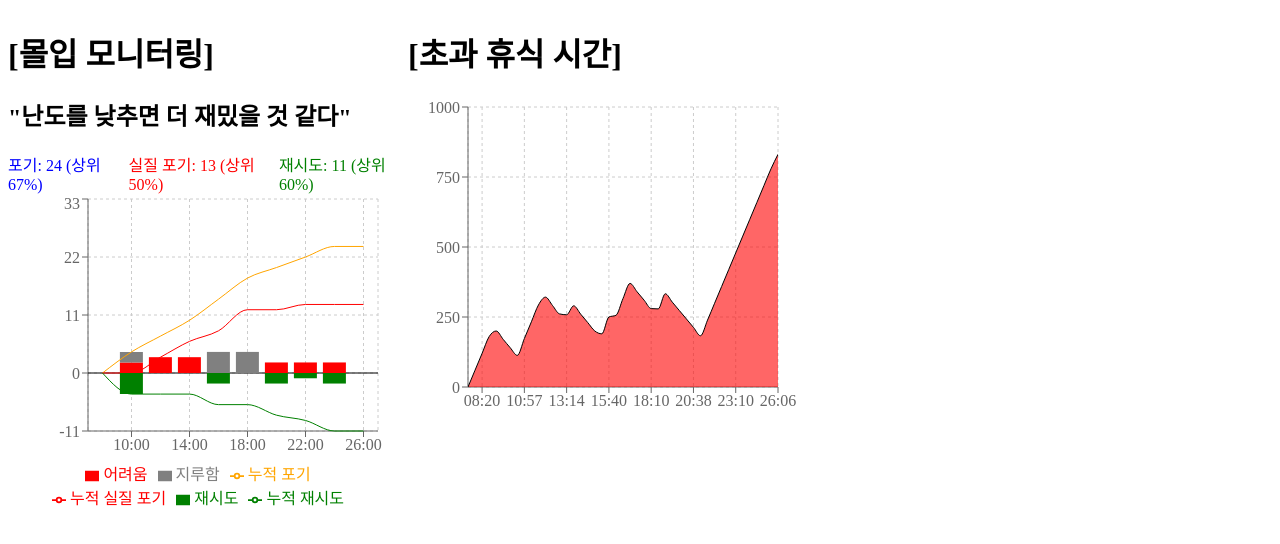
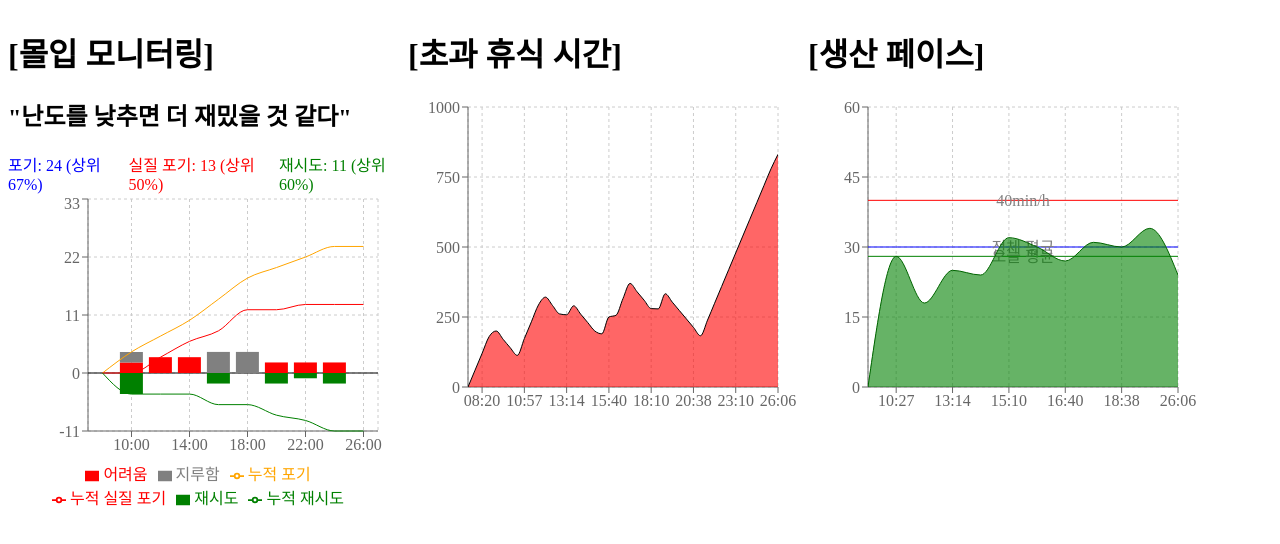
Before and after one commit to seongbin9786/my-time, a React (Vite) app: page / in a window 1280 px wide. Shown: the top 544 px of the page. Built offline with nearby package versions, Linux system fonts and the light colour scheme.

Commit message:
feat: 생산 페이스 차트, 더미 데이터

```diff
--- /dev/null
+++ b/src/App.tsx
@@ -0,0 +1,45 @@
+import { PropsWithChildren } from 'react';
+
+import { EXAMPLE_AVAILABLE_REST_TIME } from './assets/api/AvailableRestTimeData';
+import { FLOW_EXAPLE_DATA, FLOW_EXAPLE_RATIO } from './assets/api/FlowData';
+import { EXAMPLE_PRODUCTIVE_PACE_DATA } from './assets/api/ProductivePaceData';
+import { AvailableRestTimeChart } from './components/charts/AvailableRestTimeChart';
+import { FlowStatusChart } from './components/charts/FlowStatusChart';
+import { ProductivePaceChart } from './components/charts/ProductivePaceChart';
+
+const Container = (props: PropsWithChildren) => (
+  <div
+    style={{
+      width: '50vh',
+      height: '40vh',
+    }}
+  >
+    {props.children}
+  </div>
+);
+
+export const App = () => (
+  <div
+    style={{
+      display: 'flex',
+    }}
+  >
+    <Container>
+      <h1>[몰입 모니터링]</h1>
+      <h2>"난도를 낮추면 더 재밌을 것 같다"</h2>
+      <FlowStatusChart data={FLOW_EXAPLE_DATA} ratio={FLOW_EXAPLE_RATIO} />
+    </Container>
+    <Container>
+      <h1>[초과 휴식 시간]</h1>
+      <AvailableRestTimeChart logs={EXAMPLE_AVAILABLE_REST_TIME} />
+    </Container>
+    <Container>
+      <h1>[생산 페이스]</h1>
+      <ProductivePaceChart
+        data={EXAMPLE_PRODUCTIVE_PACE_DATA}
+        totalAvg={30}
+        todayAvg={28}
+      />
+    </Container>
+  </div>
+);
--- /dev/null
+++ b/src/assets/api/ProductivePaceData.ts
@@ -0,0 +1,81 @@
+export interface ProductivePace {
+  name: string;
+  productive: number;
+  wasted: number;
+  pace: number;
+}
+
+export const EXAMPLE_PRODUCTIVE_PACE_DATA = [
+  {
+    name: '09:00',
+    productive: 0,
+    wasted: 100,
+    pace: 0,
+  },
+  {
+    name: '10:27',
+    productive: 87,
+    wasted: 100,
+    pace: 28,
+  },
+  {
+    name: '12:11',
+    productive: 87,
+    wasted: 204,
+    pace: 18,
+  },
+  {
+    name: '13:14',
+    productive: 150,
+    wasted: 204,
+    pace: 25,
+  },
+  {
+    name: '13:30',
+    productive: 150,
+    wasted: 220,
+    pace: 24,
+  },
+  {
+    name: '15:10',
+    productive: 250,
+    wasted: 220,
+    pace: 32,
+  },
+  {
+    name: '15:43',
+    productive: 250,
+    wasted: 253,
+    pace: 30, // 30, 27, 31, 30, 34, 24
+  },
+  {
+    name: '16:40',
+    productive: 250,
+    wasted: 310,
+    pace: 27,
+  },
+  {
+    name: '18:11',
+    productive: 341,
+    wasted: 310,
+    pace: 31,
+  },
+  {
+    name: '18:38',
+    productive: 341,
+    wasted: 337,
+    pace: 30,
+  },
+  {
+    name: '21:10',
+    productive: 435,
+    wasted: 337,
+    pace: 34,
+  },
+  {
+    name: '26:06',
+    productive: 435,
+    wasted: 633,
+    pace: 24,
+  },
+];
--- /dev/null
+++ b/src/components/charts/ProductivePaceChart.tsx
@@ -0,0 +1,55 @@
+import {
+  Area,
+  AreaChart,
+  CartesianGrid,
+  ReferenceLine,
+  ResponsiveContainer,
+  Tooltip,
+  XAxis,
+  YAxis,
+} from 'recharts';
+
+import { ProductivePace } from '../../assets/api/ProductivePaceData';
+
+interface ProductivePaceChartProps {
+  data: ProductivePace[];
+  totalAvg: number;
+  todayAvg: number;
+}
+
+export const ProductivePaceChart = ({
+  data,
+  totalAvg,
+  todayAvg,
+}: ProductivePaceChartProps) => {
+  return (
+    <ResponsiveContainer width="100%" height="100%">
+      <AreaChart
+        width={500}
+        height={400}
+        data={data}
+        margin={{
+          top: 10,
+          right: 30,
+          left: 0,
+          bottom: 0,
+        }}
+      >
+        <CartesianGrid strokeDasharray="3 3" />
+        <XAxis dataKey="name" />
+        <YAxis domain={[0, 60]} allowDataOverflow={true} />
+        <Tooltip />
+        <ReferenceLine y={40} stroke="red" label="40min/h" />
+        <ReferenceLine y={totalAvg} stroke="blue" label="전체 평균" />
+        <ReferenceLine y={todayAvg} stroke="green" label="오늘 평균" />
+        <Area
+          type="monotone"
+          dataKey={(o) => o.pace}
+          unit="min/h"
+          stroke="darkgreen"
+          fill="green"
+        />
+      </AreaChart>
+    </ResponsiveContainer>
+  );
+};
--- a/src/main.tsx
+++ b/src/main.tsx
@@ -1,36 +1,5 @@
 import { createRoot } from 'react-dom/client';
 
-import { EXAMPLE_AVAILABLE_REST_TIME } from './assets/api/AvailableRestTimeData';
-import { FLOW_EXAPLE_DATA, FLOW_EXAPLE_RATIO } from './assets/api/FlowData';
-import { AvailableRestTimeChart } from './components/charts/AvailableRestTimeChart';
-import { FlowStatusChart } from './components/charts/FlowStatusChart';
-
-const App = () => (
-  <div
-    style={{
-      display: 'flex',
-    }}
-  >
-    <div
-      style={{
-        width: '50vh',
-        height: '40vh',
-      }}
-    >
-      <h1>[몰입 모니터링]</h1>
-      <h2>"난도를 낮추면 더 재밌을 것 같다"</h2>
-      <FlowStatusChart data={FLOW_EXAPLE_DATA} ratio={FLOW_EXAPLE_RATIO} />
-    </div>
-    <div
-      style={{
-        width: '50vh',
-        height: '40vh',
-      }}
-    >
-      <h1>[초과 휴식 시간]</h1>
-      <AvailableRestTimeChart logs={EXAMPLE_AVAILABLE_REST_TIME} />
-    </div>
-  </div>
-);
+import { App } from './App';
 
 createRoot(document.getElementById('root') as HTMLElement).render(<App />);
```
